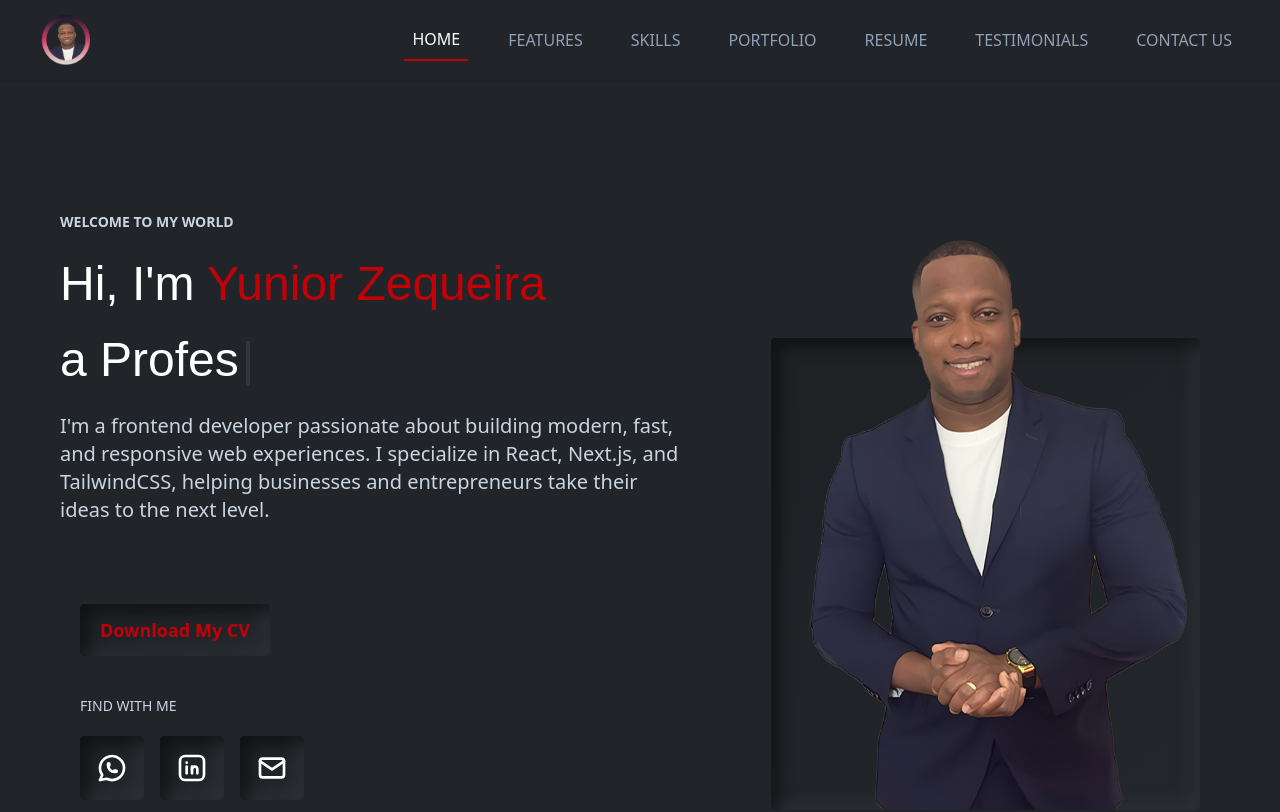
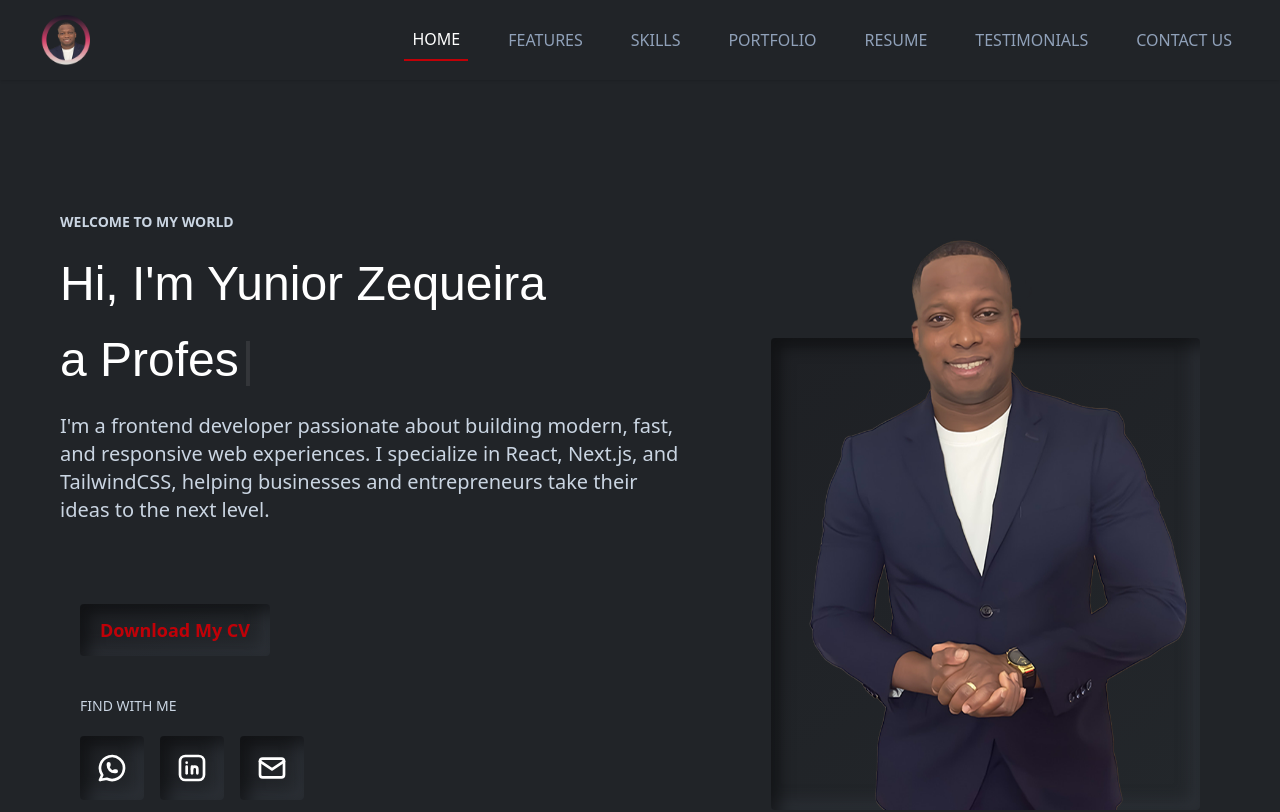
Before and after one commit to yunizequeira/Profile, a Next.js app: page / in a window 1280 px wide. Shown: the top 812 px of the page. Built offline with nearby package versions, Linux system fonts and the light colour scheme; a web font is replaced by a local one.

Commit message:
Update index.tsx
Change mi name color

```diff
--- a/src/components/InfoBanner/index.tsx
+++ b/src/components/InfoBanner/index.tsx
@@ -14,7 +14,7 @@ const InfoBanner = ({ font }: { font: string }) => {
 
         <div className={`${font} text-2xl sm:text-4xl  xl:text-5xl font-bold space-y-7`}>
           <h1>
-            Hi, I{"'"}m <span className="text-red-700">Yunior Zequeira</span>
+            Hi, I{"'"}m Yunior Zequeira
           </h1>
           <div>
             <TypewriterText color="text-white" />
```
